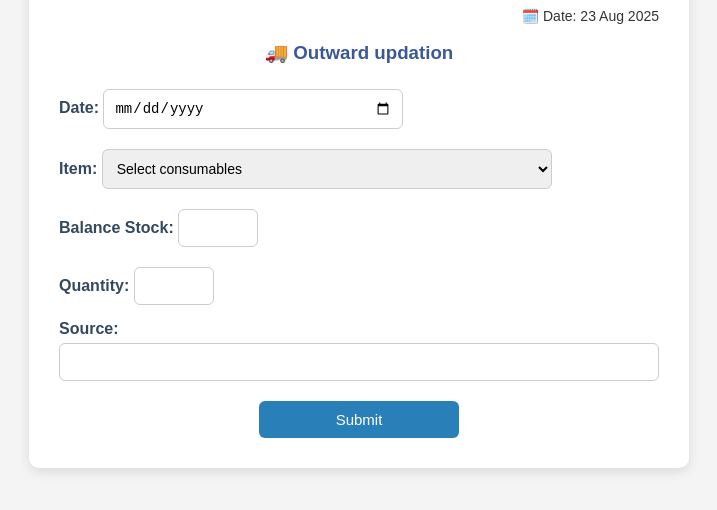
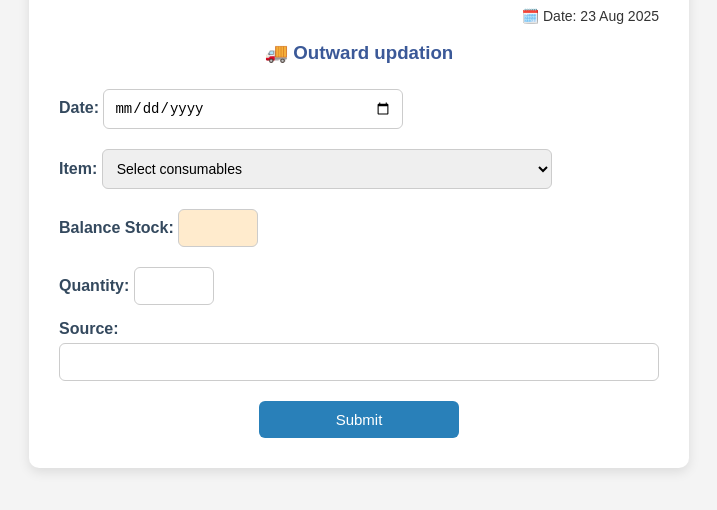
Before and after one commit to IstosMedical/istock, a plain HTML site: page outward.html in a window 1280 px wide. Shown: the part 200-710 px from the top of the page, without its empty margins (281-998 px from the left). Drawn offline with Linux system fonts and the light colour scheme.

Commit message:
Update outward.html

```diff
--- a/outward.html
+++ b/outward.html
@@ -40,6 +40,11 @@
       padding: 0;
     }
 
+    .biscuit-bg {
+      background-color: #FFEBCD;
+      border: 1px solid #ccc;
+      width: 80px;
+    }
     .readonly-field {
       background-color: #FFEBCD;
       border: 1px solid #ccc;
@@ -195,7 +200,7 @@
       </label>
 
       <label>Balance Stock:
-        <input type="text" id="balancecheck" readonly maxlength="4" style="width: 80px;" background-color: #FFEBCD;" />
+        <input type="text" id="balancecheck" readonly class="biscuit-bg" maxlength="4" />
       </label>
 
       <label>Quantity:
```
